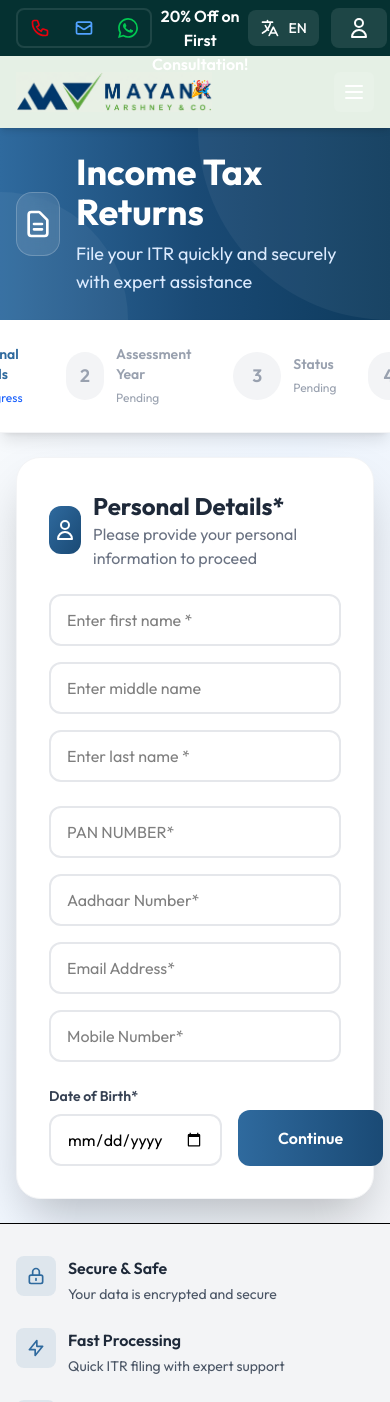
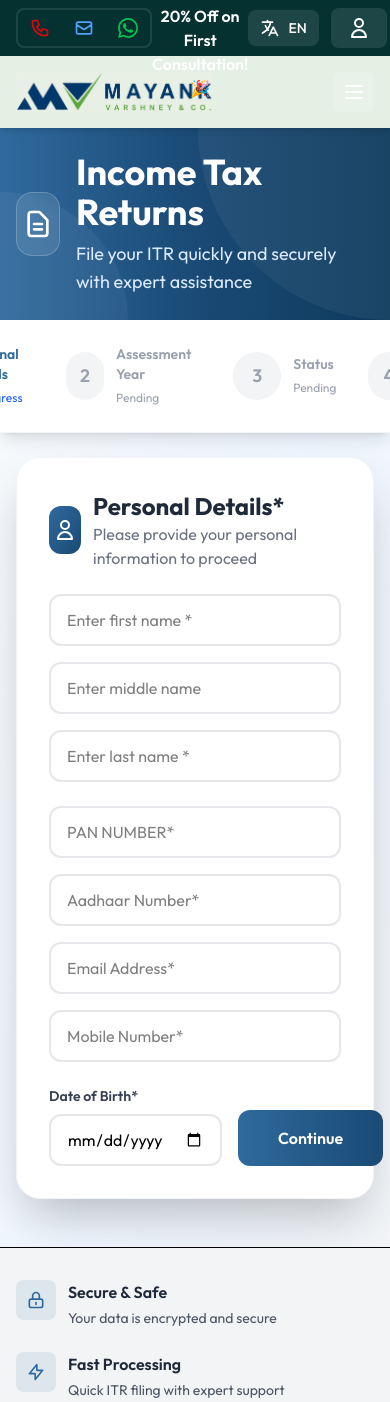
Before and after one commit to Deepanshumelkani77/mayankvarshney, a React app in the folder frontend/: page /itr in a window 390 px wide. Shown: the top 1402 px of the page. Built offline with nearby package versions, Linux system fonts and the light colour scheme; the HTML template or start-up script is replaced by a standard one.

Commit message:
all done

```diff
--- a/frontend/src/pages/ITR.jsx
+++ b/frontend/src/pages/ITR.jsx
@@ -229,7 +229,7 @@
       </div>
 
       {/* Main Content */}
-      <div className="max-w-7xl mx-auto px-4 sm:px-6 lg:px-8 py-6">
+      <div className="max-w-7xl mx-auto px-4 sm:px-6 lg:px-8 py-6 pb-12">
         <div className="max-w-7xl mx-auto">
           {/* Step 1: Personal Details */}
           {currentStep === 1 && (
```
